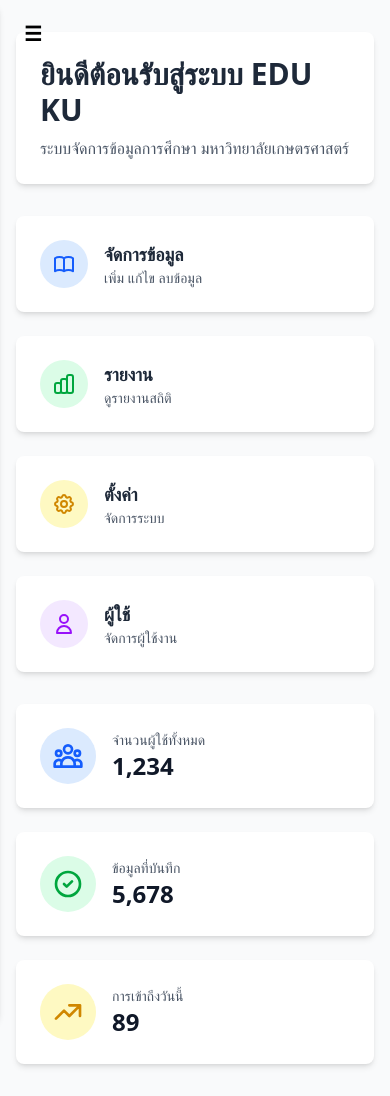
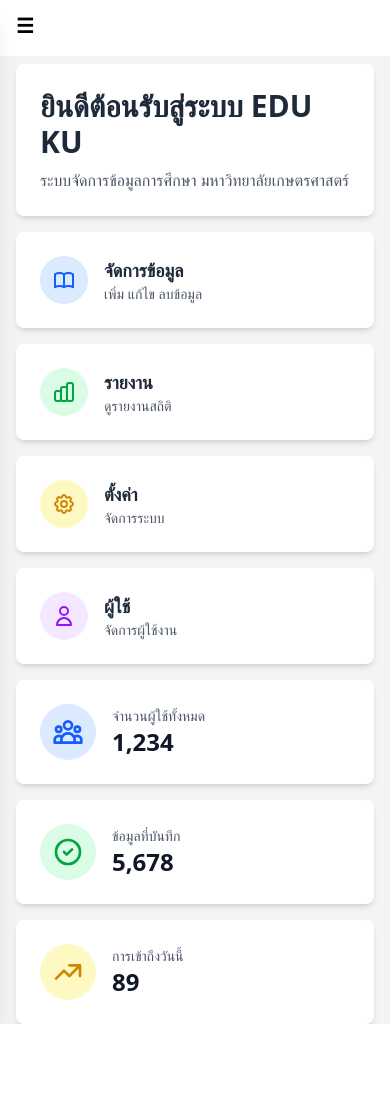
Before and after one commit to S-Sarayoot/MVP1-PEES-EDUKU, a PHP site: page /admin/dashboard_admin.php in a window 390 px wide. After the commit the page ends 1024 px from the top, so only its background shows below. Run offline with PHP 8.4, Linux system fonts and the light colour scheme.

Commit message:
✨ feat(component): sidebar
made a sidebar & navbar  |   custom layout responsive of dashboard page

```diff
--- a/admin/dashboard_admin.php
+++ b/admin/dashboard_admin.php
@@ -9,20 +9,22 @@
     <title>EDU KU - Dashboard</title>
 </head>
 
-<body class="bg-gray-50">
+<body class="bg-gray-100 ">
+    <div class="grid grid-cols-12 grid-rows-10 gap-4 max-h-screen overflow-y-auto ">
         <!-- Navigation -->
         <?php include_once('../component/sidebar.php') ?>
 
         <!-- Main Content -->
-    <div class="max-w-7xl mx-auto px-4 py-8">
+        <div
+            class="col-span-12 md:col-span-9 xl:col-span-10 row-span-9 w-full h-full mx-auto pb-8 md:py-2 px-4 md:ps-0 pe-4 max-md:mt-16">
             <!-- Welcome Section -->
-        <div class="bg-white rounded-lg shadow-md p-6 mb-8">
+            <div class="bg-white rounded-lg shadow-md p-6 mb-4 sm:mb-8">
                 <h2 class="text-3xl font-bold text-gray-800 mb-2">ยินดีต้อนรับสู่ระบบ EDU KU</h2>
                 <p class="text-gray-600">ระบบจัดการข้อมูลการศึกษา มหาวิทยาลัยเกษตรศาสตร์</p>
             </div>
 
             <!-- Quick Actions -->
-        <div class="grid grid-cols-1 md:grid-cols-2 lg:grid-cols-4 gap-6 mb-8">
+            <div class="grid grid-cols-1 md:grid-cols-2 lg:grid-cols-4 gap-4 sm:gap-6 mb-4 sm:mb-8">
                 <div class="bg-white rounded-lg shadow-md p-6 hover:shadow-lg transition-shadow">
                     <div class="flex items-center">
                         <div class="p-3 rounded-full bg-blue-100 text-blue-600">
@@ -90,7 +92,7 @@
             </div>
 
             <!-- Statistics -->
-        <div class="grid grid-cols-1 md:grid-cols-3 gap-6">
+            <div class="grid grid-cols-1 md:grid-cols-3 gap-4 sm:gap-6">
                 <div class="bg-white rounded-lg shadow-md p-6">
                     <div class="flex items-center">
                         <div class="p-3 rounded-full bg-blue-100 text-blue-600">
@@ -137,6 +139,7 @@
                 </div>
             </div>
         </div>
+    </div>
 </body>
 
 </html>
--- a/component/sidebar.php
+++ b/component/sidebar.php
@@ -1,13 +1,18 @@
-<button id="openSidebar" class="sm:hidden py-3 px-4 text-xl font-bold fixed top-2 left-2 z-50">☰</button>
+<!-- for mobile size -->
+<div class="bg-white w-full h-14 fixed top-0 left-0 md:hidden">
+    <button id="openSidebar" class="md:hidden py-3 px-4 text-xl font-bold ">☰</button>
+</div>
+
 <div id="sidebar"
-    class="fixed top-0 left-0 max-sm:pt-10 h-screen w-64 px-4 bg-red-400 flex flex-col transition-transform duration-300 -translate-x-full sm:translate-x-0 sm:static sm:h-[calc(100vh-25px)] sm:max-w-[300px] rounded-r-xl text-gray-800 shadow-lg z-40 shadow-md">
-    <div class="p-5 font-semibold text-lg">
-        <h1 class="text-2xl font-bold">Sidebar</h1>
+    class="fixed md:static row-span-10 md:row-span-10 md:col-span-3 xl:col-span-2 top-0 left-0 md:mt-2 h-screen max-w-[300px] px-4 bg-white flex flex-col transition-transform duration-300 -translate-x-full md:translate-x-0 md:h-[calc(100vh-25px)] md:max-w-[300px] rounded-r-2xl text-gray-800 shadow-xl z-40 ">
+    <div class="flex py-3 font-semibold text-lg mb-4">
+        <button id="openSidebar2" class="md:hidden px-2 text-xl font-bold">☰</button>
+        <h1 class="text-2xl md:text-3xl ps-4 font-bold font-sans antialiased">EDU KU</h1>
     </div>
-    <nav class="flex-1 overflow-y-auto min-w-[300px] px-4 ">
-        <ul class="space-y-2">
+    <nav class="flex-1 overflow-y-auto w-full">
+        <ul class="space-y-2 px-2 max-md:w-60 ">
             <li>
-                <a href="#" class="flex items-center px-4 py-2 rounded hover:bg-gray-100">a</a>
+                <a href="#" class="flex items-center px-4 py-2 rounded hover:bg-gray-100 text-base">adxn</a>
             </li>
             <li>
                 <a href="#" class="flex items-center px-4 py-2 rounded hover:bg-gray-100">b</a>
@@ -21,15 +26,22 @@
         </ul>
     </nav>
 </div>
+<!-- for desktop size -->
+<div class="md:col-span-9 xl:col-span-10 row-span-1 bg-white w-full h-full mt-2 rounded-l-xl shadow-md max-md:hidden ">
+    <button id="openSidebar" class="md:hidden py-3 px-4 text-xl font-bold z-50">☰</button>
+</div>
 <script>
     window.onload = function () {
         const openSidebar = document.getElementById('openSidebar');
+        const openSidebar2 = document.getElementById('openSidebar2');
         const sidebar = document.getElementById('sidebar');
-        if (openSidebar && sidebar) {
-            openSidebar.onclick = function () {
-                sidebar.classList.toggle('translate-x-0');
-                sidebar.classList.toggle('-translate-x-full');
-            };
-        }
+        [openSidebar, openSidebar2].forEach(btn => {
+            if (btn && sidebar) {
+                btn.onclick = function () {
+                    sidebar.classList.toggle('translate-x-0');
+                    sidebar.classList.toggle('-translate-x-full');
+                };
+            }
+        });
     };
 </script>
```
Lines whose indentation alone changed are shown as unchanged.
